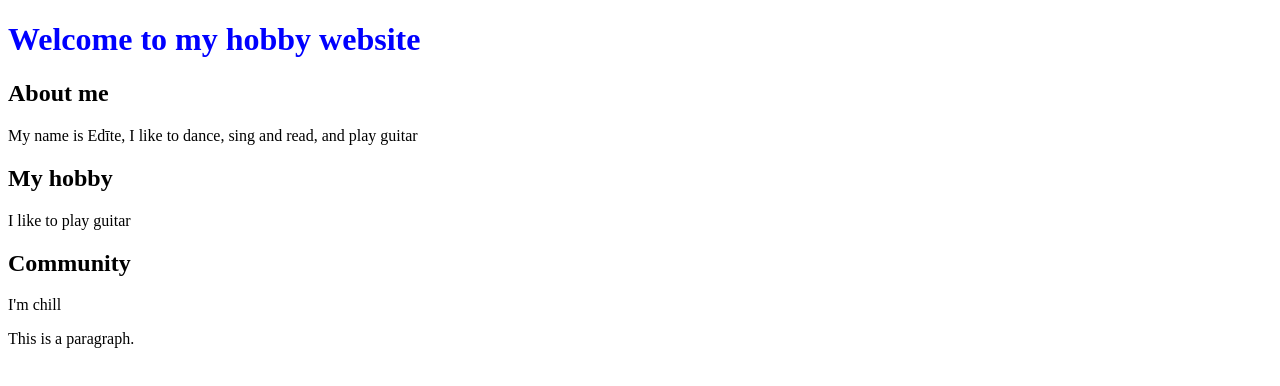
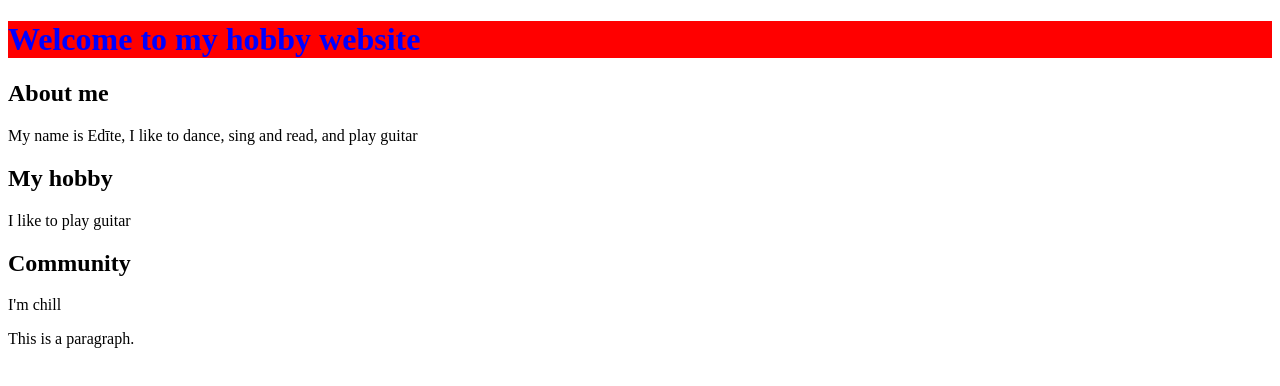
Before and after one commit to ediite/my-second-webpage, a plain HTML site: page index.html in a window 1280 px wide. Drawn offline with Linux system fonts and the light colour scheme.

Commit message:
Update index.html

```diff
--- a/index.html
+++ b/index.html
@@ -9,7 +9,7 @@
 
 <body>
 
-<h1 style="color:blue;">Welcome to my hobby website</h1>
+<h1 style="color:blue; background-color:red;">Welcome to my hobby website</h1>
   <h2>About me</h2>
   <p>My name is Edīte, I like to dance, sing and read, and play guitar</p>
 
```
